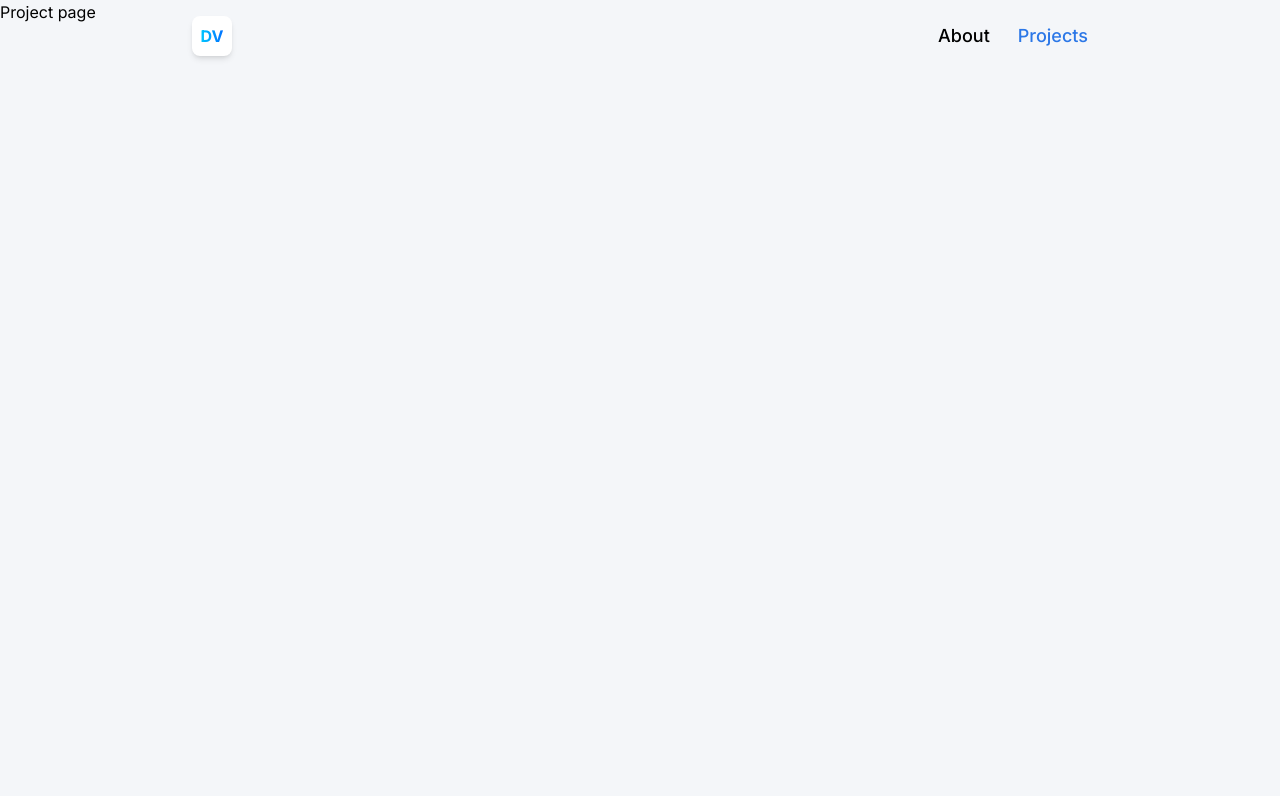
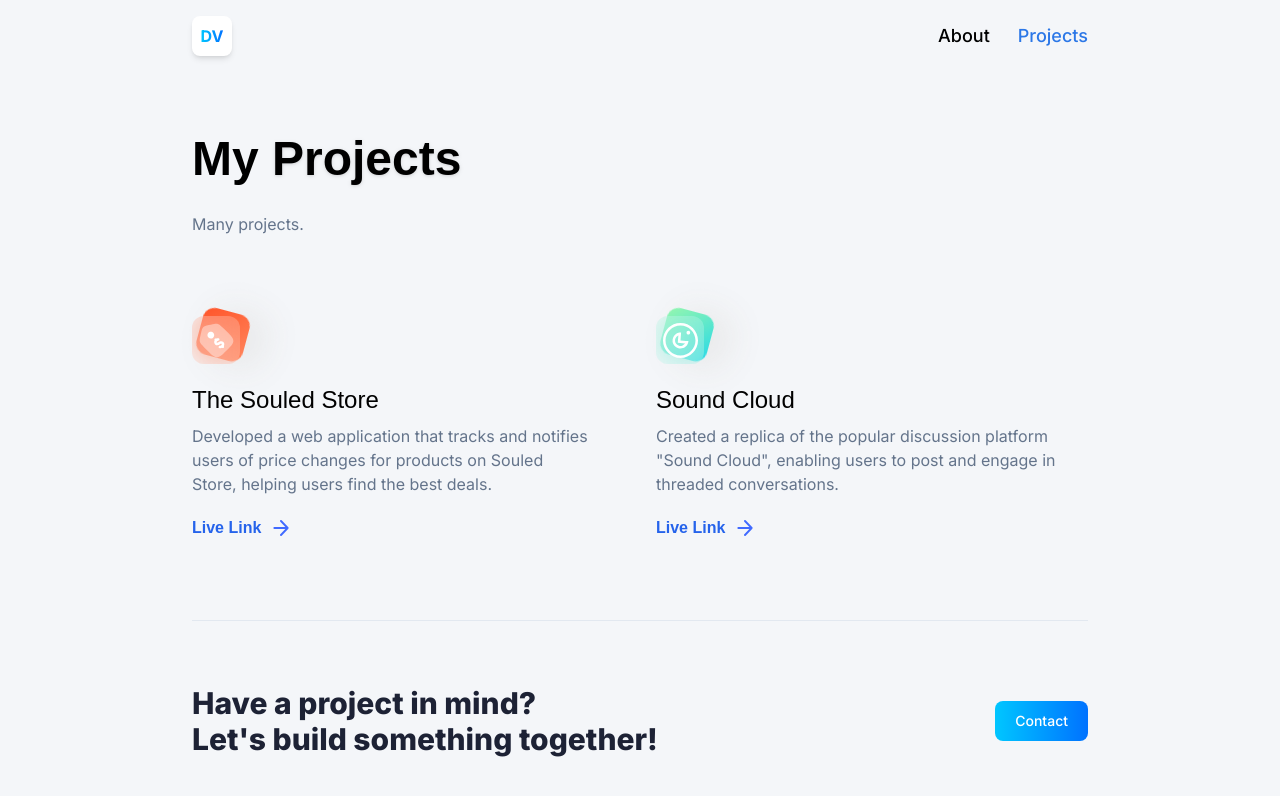
Before and after one commit to den319/My-Portfolio, a Next.js app: page /projects in a window 1280 px wide. Shown: the top 796 px of the page. Built offline with nearby package versions, Linux system fonts and the light colour scheme.

Commit message:
compoleted all sections and added song to home page

```diff
--- a/app/contact/page.js
+++ b/app/contact/page.js
@@ -75,7 +75,7 @@
   }
 
   return (
-    <section className="relative flex flex-col max-container lg:flex-row">
+    <section className="relative flex flex-col max-container h-[100vh] lg:flex-row">
 
       {alert.show && <Alert {...alert} />}
       <div className="flex flex-col flex-1 min-w-[50%]">
--- a/app/globals.css
+++ b/app/globals.css
@@ -28,7 +28,7 @@
   }
 
   .main {
-    @apply h-[100vh];
+    @apply h-full;
   }
 
   .max-container {
--- a/app/layout.js
+++ b/app/layout.js
@@ -5,8 +5,11 @@
 const inter = Inter({ subsets: ["latin"] });
 
 export const metadata = {
-  title: "Create Next App",
-  description: "Generated by create next app",
+  title: "Dharmik Vora | Portfolio",
+  description: "3D-Portfolio",
+  icons: {
+    icon: "/3D_assets/favicon.ico",
+  }
 };
 
 export default function RootLayout({ children }) {
--- a/app/page.js
+++ b/app/page.js
@@ -2,9 +2,10 @@
 
 import Loader from "@/components/loaders/loader";
 import { Canvas } from "@react-three/fiber";
-import { useState, Suspense, useEffect } from "react";
+import { useState, Suspense, useEffect, useRef } from "react";
 import dynamic from "next/dynamic";
 import Popup from "@/components/homePage/popup";
+import Image from "next/image";
 
 import Sky from "@/models/sky";
 import Bird from "@/models/bird";
@@ -19,12 +20,17 @@
 
   const [isRotating, setIsRotating]= useState(false);
   const [currentStage, setCurrentStage]= useState(1);
+  const [isPlayingMusic, setIsPlayingMusic]= useState(true);
 
   const [islandScale, setIslandScale]= useState([1,1,1]);
   const [islandPosition, setIslandPosition]= useState([0,-6.5,-43.4]);
   const [planeScale, setPlaneScale]= useState([3,3,3]);
   const [planePosition, setPlanePosition]= useState([0,-4,-4]);
 
+
+  const audioRef= useRef(new Audio("/3D_assets/sakura.mp3"));
+  audioRef.current.volume= 0.4;
+  audioRef.current.loop= true;
 
   const adjustIslandForScreenSize= () => {
     let screenScale= null;
@@ -64,6 +70,13 @@
 
   }, [])
 
+  useEffect(() => {
+    if(isPlayingMusic) audioRef.current.play();
+
+    return () => audioRef.current.pause();
+
+  }, [isPlayingMusic]);
+
     // console.log(planeScale);
 
   return (
@@ -98,6 +111,16 @@
             rotation={[0,20,0]} />
         </Suspense>
       </Canvas>
+
+      <div className="absolute bottom-2 left-2 w-10 h-10 cursor-pointerobject-contain"
+          onClick= {() => setIsPlayingMusic(!isPlayingMusic)} >
+        <Image
+          src= {isPlayingMusic ? "/3D_assets/icons/soundon.png" : "/3D_assets/icons/soundoff.png"}
+          alt= "sound"
+          width= {50}
+          height={50}
+        />
+      </div>
     </section>
   );
 }
--- a/app/projects/page.js
+++ b/app/projects/page.js
@@ -1,13 +1,68 @@
+"use client"
 
 
 
-
-
+import {projects} from "@/constants/utils";
+import ContactToAdmin from "@/components/aboutPage/contactToAdmin";
+import Image from "next/image";
+import Link from "next/link";
 
 export default function Home() {
   return (
-    <main >
-      Project page
-    </main>
+    <section className="max-container" >
+      <h1 className="head-text">
+        My <span className="blue-gradien_text font-semibold drop-shadow">Projects</span>
+      </h1>
+
+      <div className="mt-5 flex flex-col gap-3 text-slate-500">
+        <p>
+          Many projects.
+        </p>
+      </div>
+
+      <div className="flex flex-wrap gap-16 my-20">
+        {
+          projects.map(project => (
+            <div key={project.name} className="w-full lg:w-[400px]">
+              <div className="w-12 h-12 block-container">
+                <div className={`btn-back rounded-xl ${project.theme}`}></div>
+                <div className="w-[50%] h-[50%] flex justify-center items-center btn-front rounded-xl">
+                  <Image
+                    src= {project.iconPath}
+                    alt= {project.name}
+                    width={35}
+                    height={35} />
+                </div>
+              </div>
+
+              <div className="flex flex-col mt-5">
+                <h4 className="font-semobold text-2xl font-poppins">{project.name}</h4>
+                <p className="mt-2 text-slate-500">{project.description}</p>
+                <div className="mt-5 font-poppins">
+                  <Link href={project.link}
+                      target= "_blank"
+                      rel="noopener noreferrer"
+                      className="flex items-center gap-3 font-semibold text-blue-600 cursor-pointer">
+                      <p>Live Link</p>
+                      <div className="flex items-center w-4 h-4 object-contain">
+                        <Image
+                          src= "/3D_assets/icons/arrow.svg"
+                          alt= "arrow"
+                          width={48}
+                          height={48}
+                        />
+                      </div>
+                  </Link>
+                </div>
+              </div>
+            </div>
+          ))
+        }
+      </div>
+
+      <hr className="border-slate-200" />
+
+      <ContactToAdmin />
+    </section>
   );
 }
--- a/models/island.jsx
+++ b/models/island.jsx
@@ -79,12 +79,12 @@
             if(!isRotating) setIsRotating(true);
 
             islandRef.current.rotation.y += 0.005 * Math.PI;
-            rotationSpeed.current= 0.007;
+            rotationSpeed.current= 0.0125;
         } else if(e.key === "ArrowRight") {
             if(!isRotating) setIsRotating(true);
 
             islandRef.current.rotation.y -= 0.005 * Math.PI;
-            rotationSpeed.current= -0.007;
+            rotationSpeed.current= -0.0125;
         }
     }
 
```
